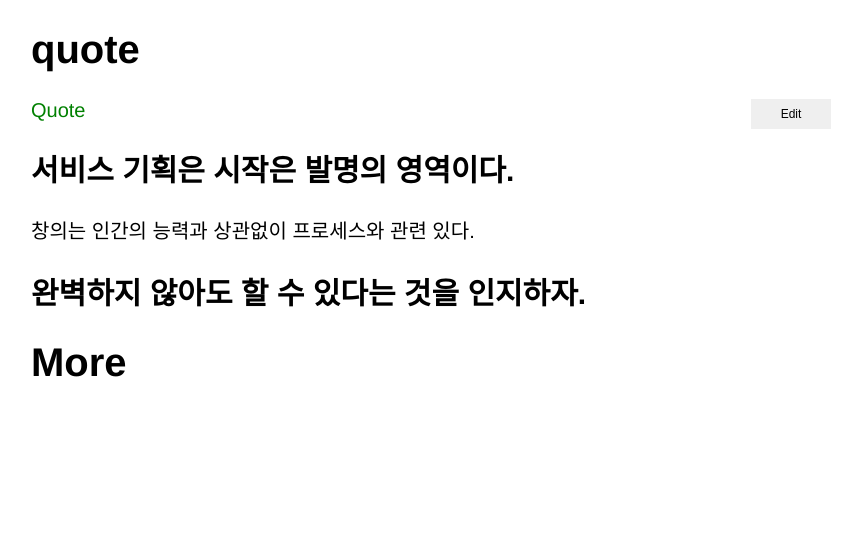
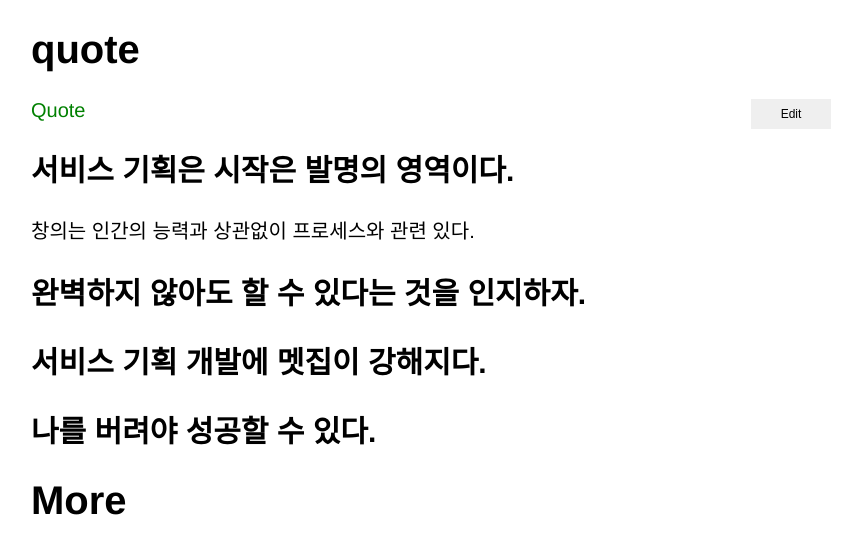
Before and after one commit to xiote/20200810_xiote.github.io, a Jekyll site: the page built from _posts/2020-08-05-14-38-28.md, in a window 1280 px wide. Shown: the top 554 px of the page, without its empty margins (209-1071 px from the left). Built offline with Jekyll 4.4.1, drawn with Linux system fonts in a browser that asks for light colours.

Commit message:
Update 2020-08-05-14-38-28.md

```diff
--- a/_posts/2020-08-05-14-38-28.md
+++ b/_posts/2020-08-05-14-38-28.md
@@ -10,4 +10,8 @@ tags: quote
 
 ## 완벽하지 않아도 할 수 있다는 것을 인지하자.
 
+## 서비스 기획 개발에 멧집이 강해지다.
+
+## 나를 버려야 성공할 수 있다.
+
 # More
```
